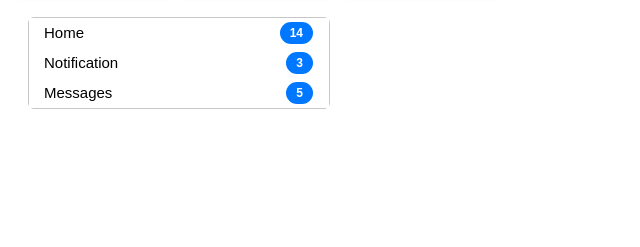
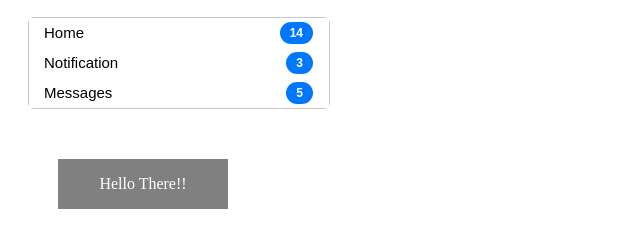
Before and after one commit to Xx0nothing0xX/coding, a browser extension: page webdev 2/index.html in a window 1280 px wide. Shown: the part 1370-1617 px from the top of the page, without its empty margins (0-640 px from the left). Before the commit the page ends 1487 px from the top, so only its background shows below. Drawn offline with Linux system fonts and the light colour scheme.

Commit message:
fadin animation

```diff
--- a/webdev 2/index.html
+++ b/webdev 2/index.html
@@ -211,6 +211,10 @@
 
         </div>
     </div>
+    <div class="ngl">
+        Hello There!!
+    </div>
+
 
 
 
--- a/webdev 2/style.css
+++ b/webdev 2/style.css
@@ -418,3 +418,20 @@ body{
 }
 
 /* noice */
+
+.ngl{
+    display: flex;
+    justify-content: center;
+    margin: 50px;
+    background-color: grey;
+    color: white;
+    height: 50px;
+    align-items: center;
+    width: 170px;
+    opacity:0;
+    animation: fade 2s ease-in forwards;
+}
+
+@keyframes fade {
+    to {opacity: 1;}
+}
```
